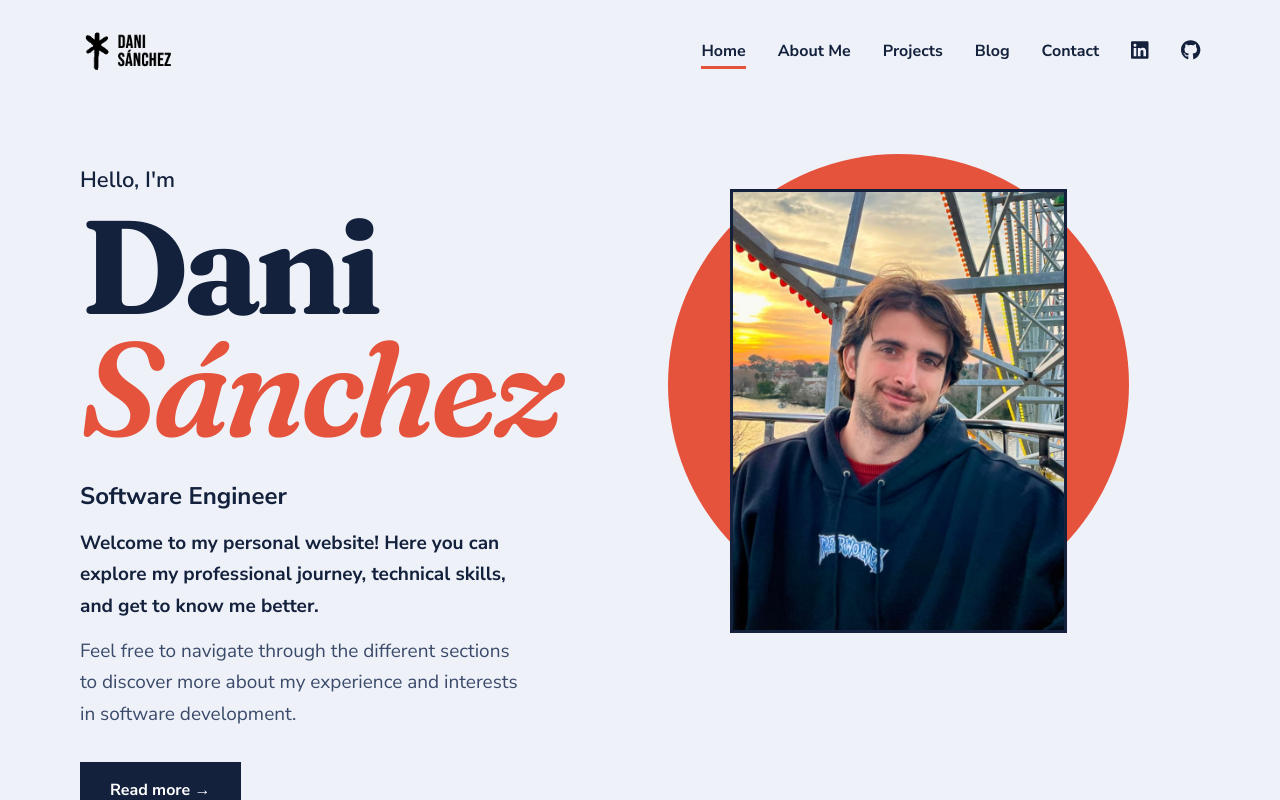
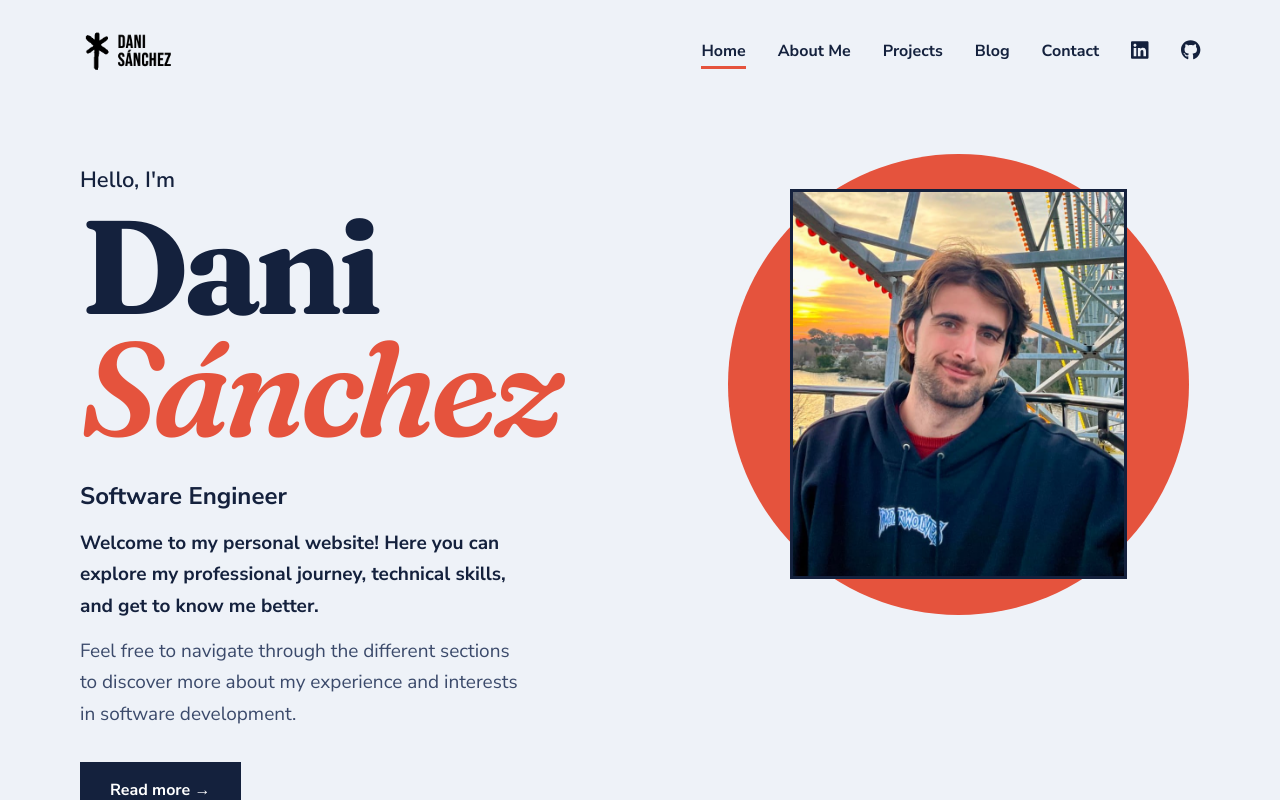
Before and after one commit to DaniSanchez01/personal-webpage, a React (Vite) app: page / in a window 1280 px wide. Built offline with nearby package versions, Linux system fonts and the light colour scheme; no server answers.

Commit message:
mini changes

```diff
--- a/src/app/pages/home/home.css
+++ b/src/app/pages/home/home.css
@@ -67,7 +67,7 @@
   top: 7.73%;
   left: 9.7%;
   width: 80.6%;
-  aspect-ratio: 266 / 370;
+  aspect-ratio: 266 / 266;
   object-fit: cover;
   border: 3px solid var(--cst-palette2-6);
 }
@@ -122,14 +122,14 @@
   .cst-hero-visual {
     width: var(--cst-hero-circle);
     aspect-ratio: 520 / 540;
-    margin: 20px 0 0;
+    margin: 20px 60px;
   }
 
   .cst-hero-photo {
     top: 7.41%;
     left: 13.46%;
     width: 73.08%;
-    aspect-ratio: 380 / 500;
+    aspect-ratio: 380 / 440;
   }
 
   .cst-home-section {
```
